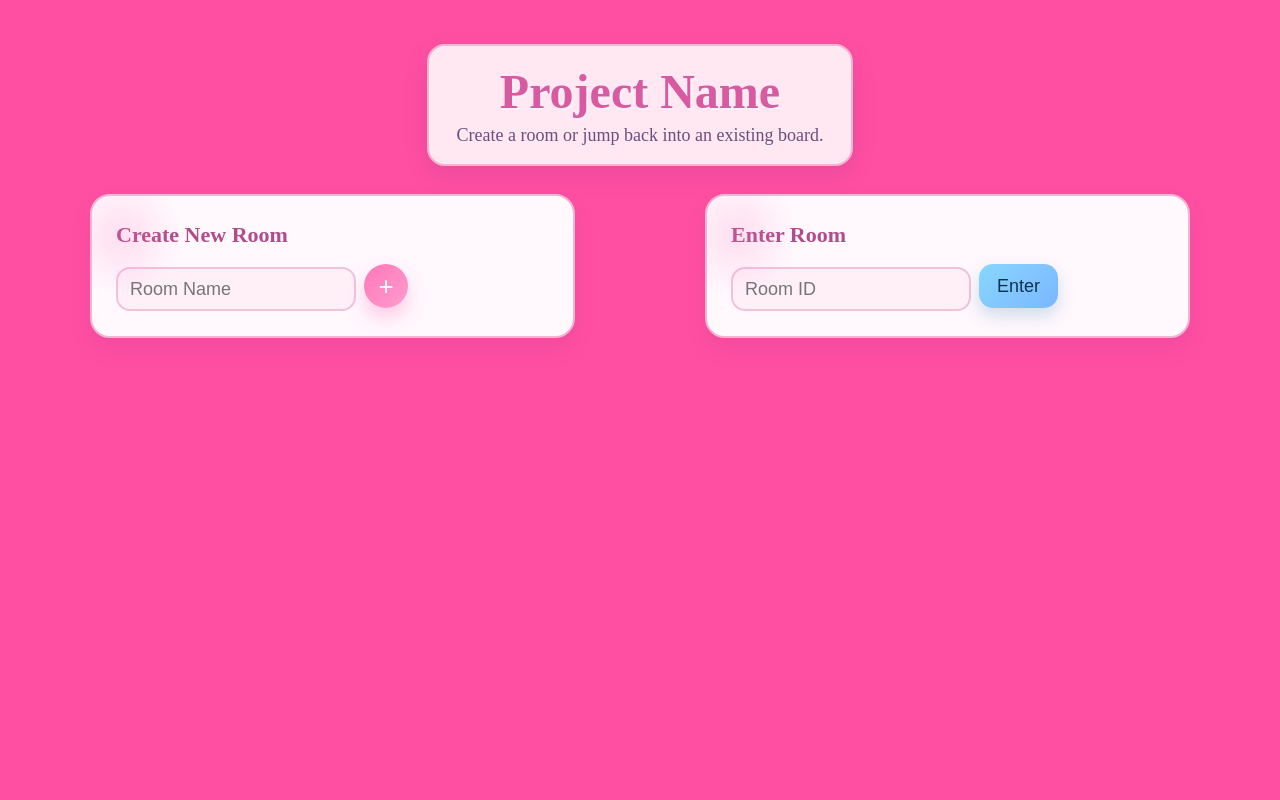
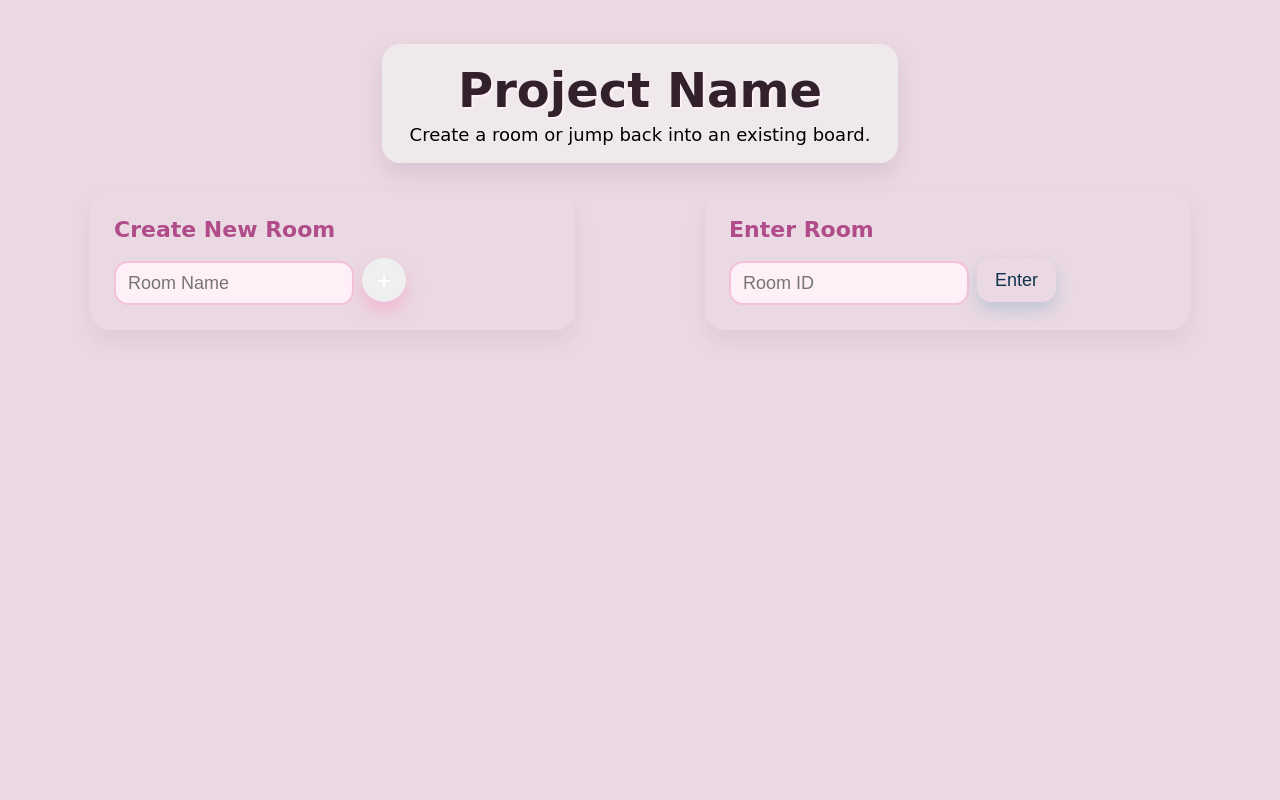
Before and after one commit to aniruddhajoshi876/mcwics-2026, a Flask app: page / in a window 1280 px wide. Run offline with Flask 3, Linux system fonts and the light colour scheme.

Commit message:
fixed css

```diff
--- a/prompt-pages/apps/web/src/static/personalscript.js
+++ b/prompt-pages/apps/web/src/static/personalscript.js
@@ -16,15 +16,12 @@ function drop(event) {
     const x = event.clientX + parseInt(offsetX, 10);
     const y = event.clientY + parseInt(offsetY, 10);
 
-    // optimistic UI update
     el.style.left = x + "px";
     el.style.top = y + "px";
 
-    // update frontend state
     containers[id].x = x;
     containers[id].y = y;
 
-    // notify backend (realtime sync)
     socket.emit("move_container", {
         roomId,
         containerId: id,
--- a/prompt-pages/apps/web/src/static/room_styles.css
+++ b/prompt-pages/apps/web/src/static/room_styles.css
@@ -43,8 +43,8 @@ html, body {
 }
 
 .box:hover {
-    transform: scale(1.05); /* gently grows */
-    box-shadow: 0 12px 24px rgba(0, 0, 0, 0.2); /* adds depth */
+    transform: rotate(1deg) scale(1.03);
+    box-shadow: 0 12px 24px rgba(0, 0, 0, 0.2);
 }
 
 
--- a/prompt-pages/apps/web/src/static/styles.css
+++ b/prompt-pages/apps/web/src/static/styles.css
@@ -1,4 +1,4 @@
-:root {
+/*:root {
     --bg: #ffe7f1;
     --bg-2: #fdf4ff;
     --ink: #3a234a;
@@ -8,7 +8,7 @@
     --accent-2: #ffd36e;
     --accent-3: #88d7ff;
     --stroke: #f1b6d2;
-}
+}. */
 
 * {
     box-sizing: border-box;
@@ -17,9 +17,9 @@
 body {
     min-height: 100vh;
     margin: 0;
-    background: #ff4fa3;
+    background: #ead9e2;
     color: var(--ink);
-    font-family: "Times New Roman", Times, serif;
+    font-family: "Comic Sans MS", "Comic Sans", cursive;
     padding: 44px 20px 64px;
 }
 
@@ -32,7 +32,7 @@ body {
 
 .title-stack {
     text-align: center;
-    background: #ffe8f2;
+    background: #f0e9ec;
     border: 2px solid var(--stroke);
     padding: 18px 28px;
     border-radius: 18px;
@@ -42,17 +42,16 @@ body {
 }
 
 .main-title {
-    font-family: "Times New Roman", Times, serif;
+    font-family: "Comic Sans MS", "Comic Sans", cursive;
     font-size: clamp(32px, 5vw, 48px);
     margin: 0 0 6px;
-    color: #d85aa0;
+    color: #32202a;
     text-shadow: 2px 2px 0 #fff0f8;
 }
 
 .main-subtitle {
     margin: 0;
     font-size: 18px;
-    color: var(--muted);
 }
 
 .main-container {
@@ -64,6 +63,7 @@ body {
 }
 
 .choice-room-container {
+    background:#d1a8e433;
     border: 2px solid var(--stroke);
     border-radius: 20px;
     padding: 26px 24px 22px;
@@ -81,13 +81,12 @@ body {
     width: 120px;
     height: 120px;
     border-radius: 50%;
-    background: radial-gradient(circle, rgba(255, 119, 183, 0.2), transparent 70%);
 }
 
 .add-room-header {
     font-size: 22px;
     margin: 0 0 16px;
-    font-family: "Times New Roman", Times, serif;
+    font-family: "Comic Sans MS", "Comic Sans", cursive;
     color: #b14c8a;
 }
 
@@ -116,7 +115,6 @@ body {
 }
 
 .add-room-button {
-    background: linear-gradient(135deg, var(--accent), #ff9ccf);
     color: #ffffff;
     border: none;
     border-radius: 50%;
@@ -154,17 +152,7 @@ body {
 }
 
 .flash-message {
-    color: #c5437d;
+    color: #311622;
     margin-bottom: 10px;
     font-size: 16px;
 }
-
-@media (max-width: 900px) {
-    .main-container {
-        grid-template-columns: 1fr;
-    }
-
-    .main-container > div:nth-child(2) {
-        display: none;
-    }
-}
```
Also changed, not shown: prompt-pages/backend/room_data.json (+12 -0 lines).
